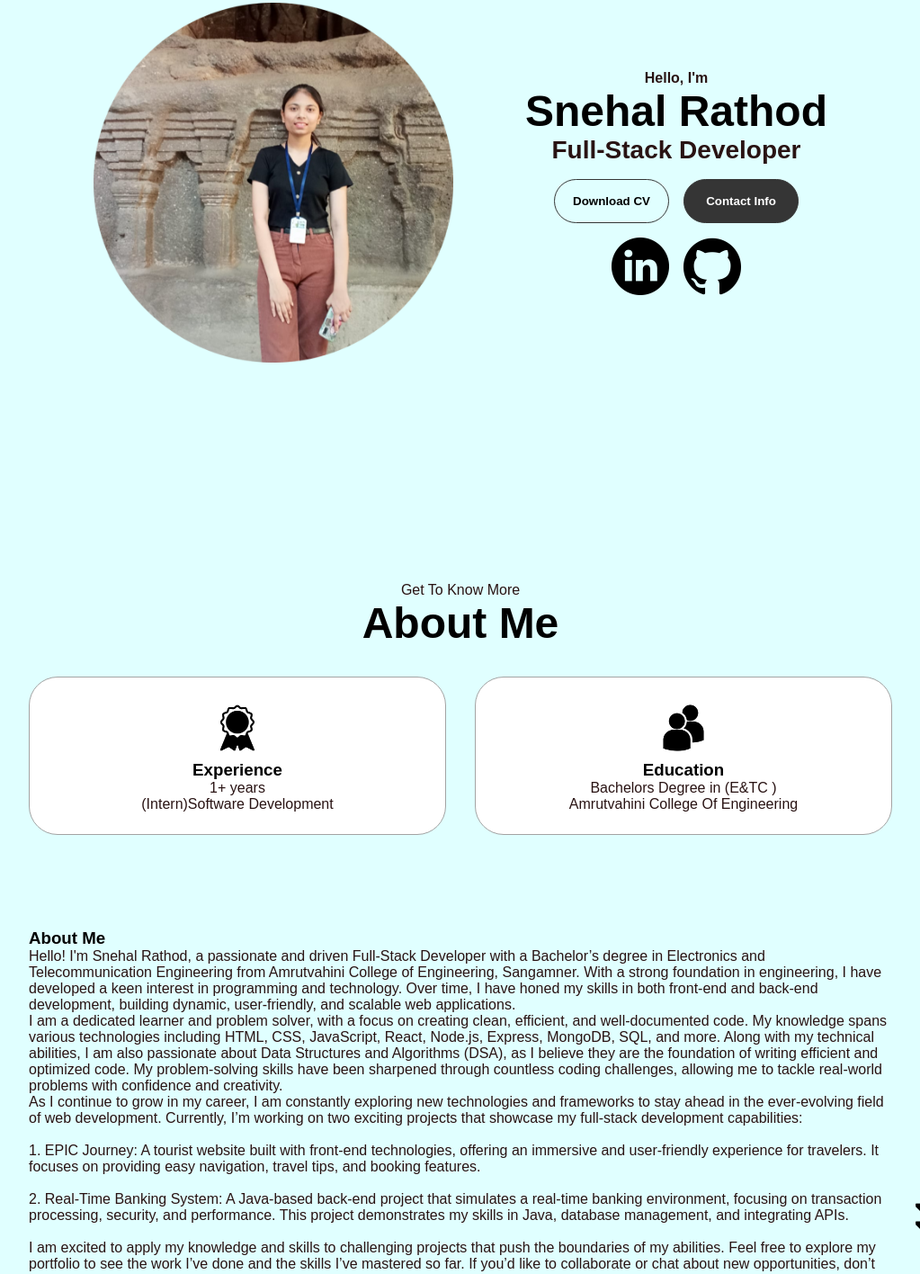
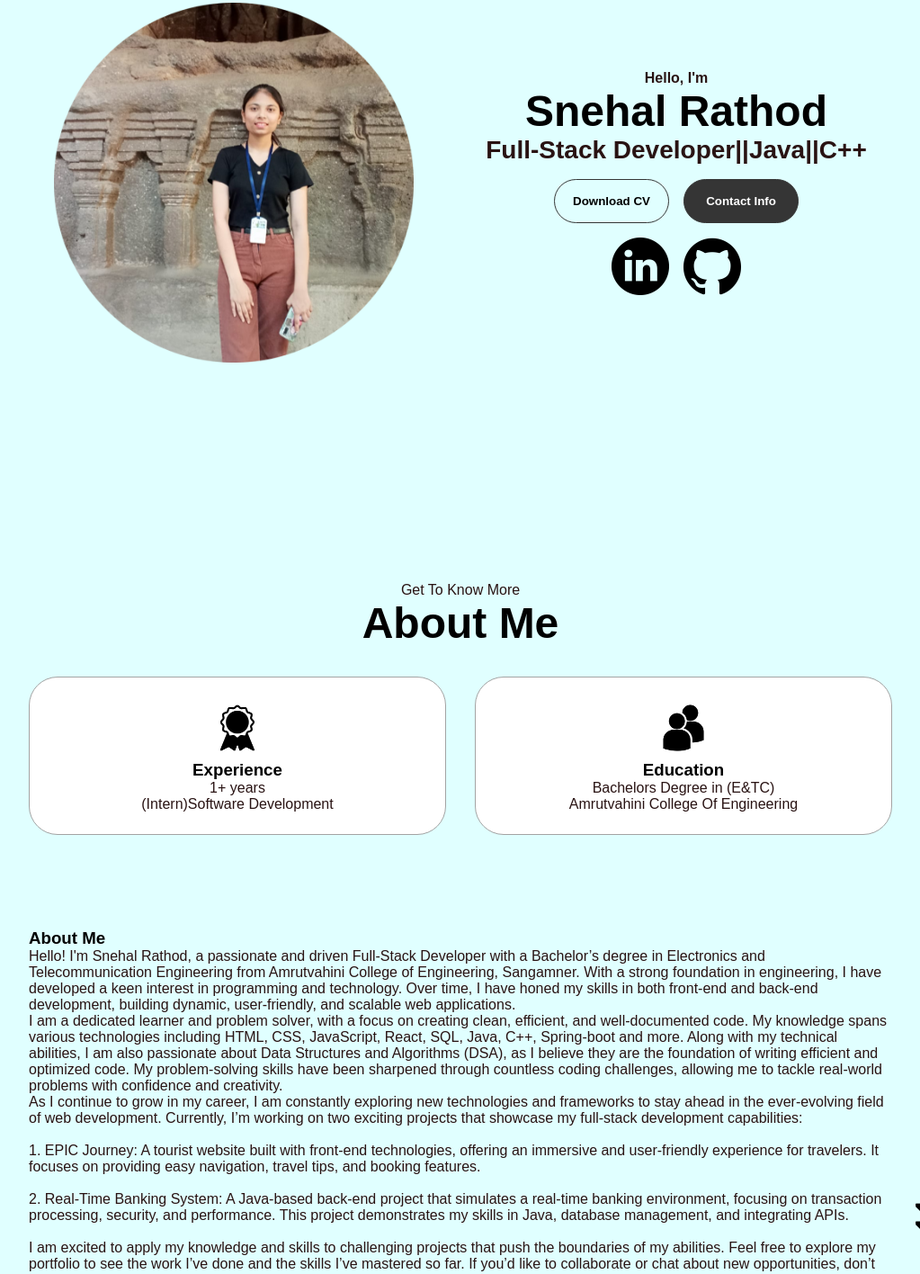
Before and after one commit to snehalrathod9423/portfolio, a plain HTML site: page index.html in a window 1280 px wide. Shown: the part 281-1697 px from the top of the page at 90% size, without its empty margins (128-1151 px from the left). Drawn offline with Linux system fonts and the light colour scheme.

Commit message:
Update index.html

```diff
--- a/index.html
+++ b/index.html
@@ -45,7 +45,7 @@
       <div class="section__text">
         <p class="section__text__p1">Hello, I'm</p>
         <h1 class="title">Snehal Rathod</h1>
-        <p class="section__text__p2">Full-Stack Developer</p>
+        <p class="section__text__p2">Full-Stack Developer||Java||C++</p>
         <div class="btn-container">
           <button
             class="btn btn-color-2"
@@ -104,7 +104,7 @@
                 class="icon"
               />
               <h3>Education</h3>
-              <p>Bachelors Degree in (E&TC )<br />Amrutvahini College Of Engineering</p>
+              <p>Bachelors Degree in (E&TC)<br />Amrutvahini College Of Engineering</p>
             </div>
           </div>
           <div class="text-container">
@@ -118,7 +118,7 @@
                 Hello! I'm Snehal Rathod, a passionate and driven Full-Stack Developer with a Bachelor’s degree in Electronics and Telecommunication Engineering from Amrutvahini College of Engineering, Sangamner. With a strong foundation in engineering, I have developed a keen interest in programming and technology. Over time, I have honed my skills in both front-end and back-end development, building dynamic, user-friendly, and scalable web applications.
               </p>
               <p>
-                I am a dedicated learner and problem solver, with a focus on creating clean, efficient, and well-documented code. My knowledge spans various technologies including HTML, CSS, JavaScript, React, Node.js, Express, MongoDB, SQL, and more. Along with my technical abilities, I am also passionate about Data Structures and Algorithms (DSA), as I believe they are the foundation of writing efficient and optimized code. My problem-solving skills have been sharpened through countless coding challenges, allowing me to tackle real-world problems with confidence and creativity.
+                I am a dedicated learner and problem solver, with a focus on creating clean, efficient, and well-documented code. My knowledge spans various technologies including HTML, CSS, JavaScript, React, SQL, Java, C++, Spring-boot and more. Along with my technical abilities, I am also passionate about Data Structures and Algorithms (DSA), as I believe they are the foundation of writing efficient and optimized code. My problem-solving skills have been sharpened through countless coding challenges, allowing me to tackle real-world problems with confidence and creativity.
               </p>
               <p>
                 As I continue to grow in my career, I am constantly exploring new technologies and frameworks to stay ahead in the ever-evolving field of web development. Currently, I’m working on two exciting projects that showcase my full-stack development capabilities:
@@ -343,7 +343,7 @@
             <div class="btn-container">
               <button
                 class="btn btn-color-2 project-btn"
-                onclick="location.href='hhttps:/github.com/snehalrathod9423/Currency-Converter'"
+                onclick="location.href='https:/github.com/snehalrathod9423/Currency-Converter'"
               >
                 Github
               </button>
```
